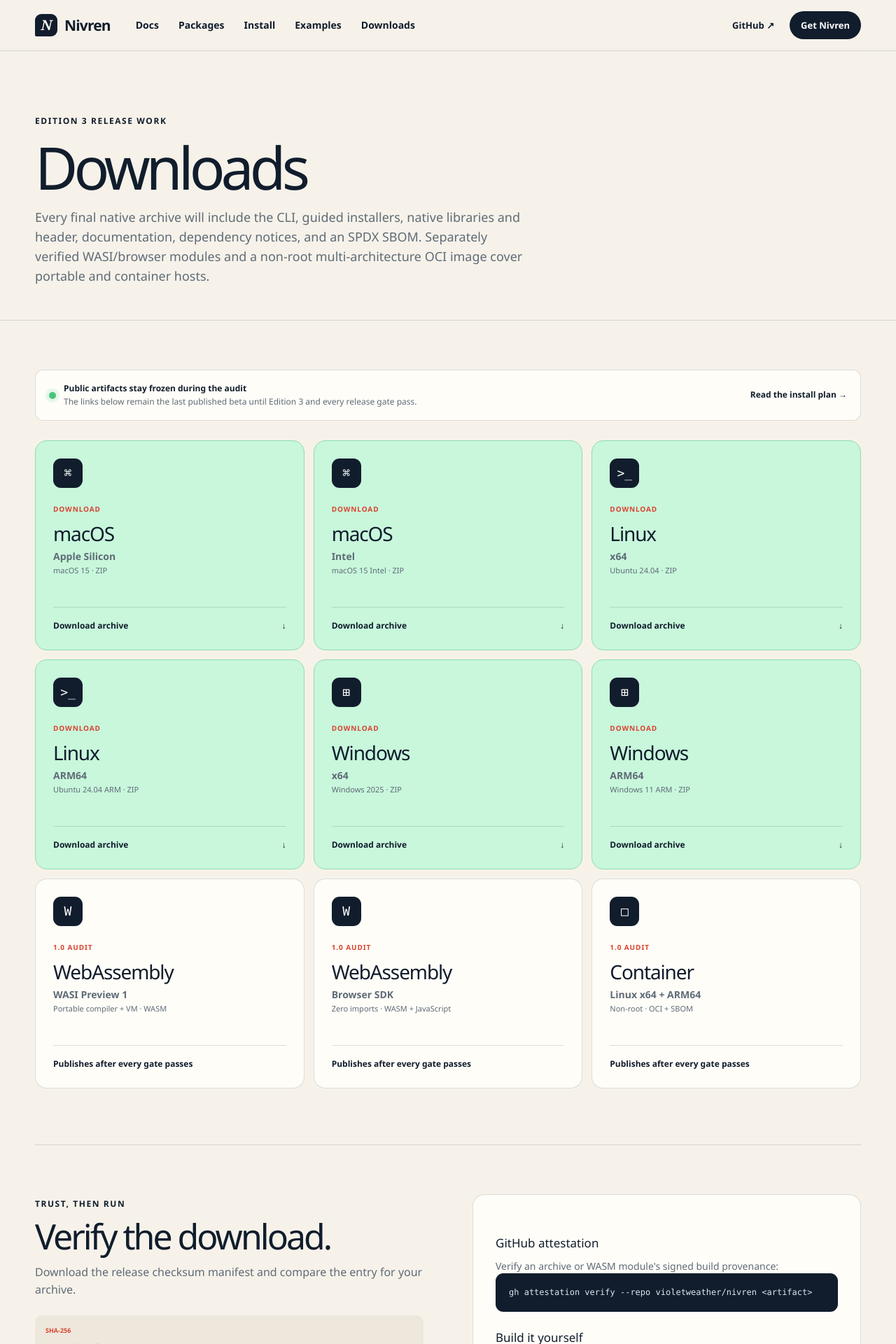
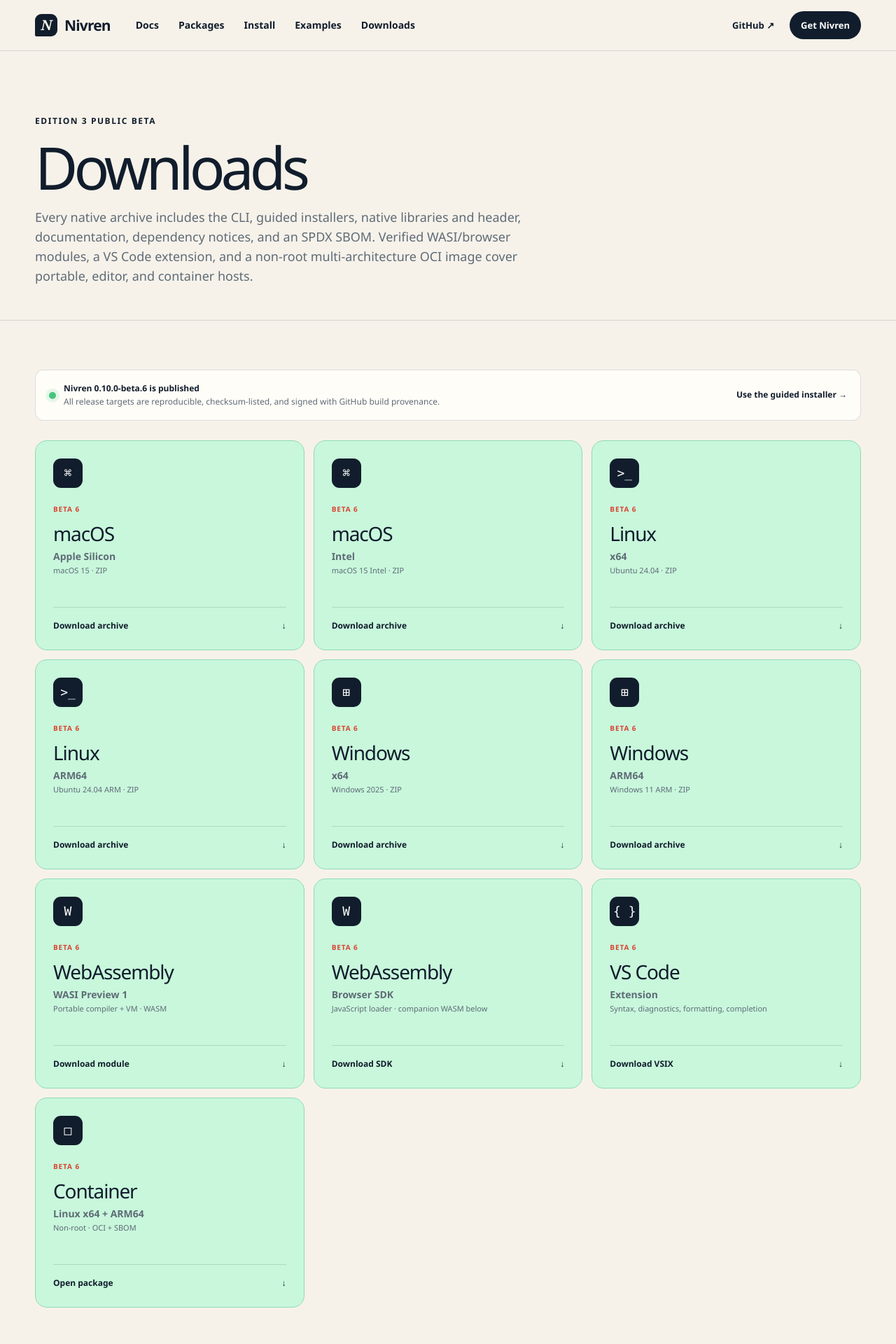
Before and after one commit to violetweather/nivren-site, a Next.js app: page /downloads in a window 1280 px wide. Shown: the top 1920 px of the page at 70% size. Built offline with nearby package versions, Linux system fonts and the light colour scheme.

Commit message:
Publish beta download experience (#3)
Co-authored-by: Willow S <cakemac@Willows-MacBook-Air.local>

```diff
--- a/app/components/SiteFooter.tsx
+++ b/app/components/SiteFooter.tsx
@@ -7,7 +7,7 @@
         <div className="footer-brand">
           <Link className="brand inverse" href="/"><span className="brand-mark">N</span><span>Nivren</span></Link>
           <p>Code that reads like intent.</p>
-          <span className="beta-note">0.10.0-beta.6 · Edition 3 development</span>
+          <span className="beta-note">0.10.0-beta.6 · Edition 3 public beta</span>
         </div>
         <div><h3>Learn</h3><Link href="/docs">Documentation</Link><Link href="/packages">Packages</Link><Link href="/install">Installation</Link><Link href="/examples">Examples</Link></div>
         <div><h3>Project</h3><Link href="/downloads">Downloads</Link><a href="https://github.com/violetweather/nivren">GitHub</a><a href="https://github.com/violetweather/nivren/blob/main/ROADMAP.md">Roadmap</a></div>
--- a/app/docs/page.tsx
+++ b/app/docs/page.tsx
@@ -14,7 +14,7 @@
           <span className="kicker">Edition 3 guide</span>
           <h1>Documentation</h1>
           <p>A detailed, searchable guide to syntax, typed failure, projects, package authoring, capabilities, I/O, concurrency, native boundaries, deployment targets, and the complete toolchain.</p>
-          <div className="page-hero-meta"><span className="meta-pill">23 detailed guides</span><span className="meta-pill">Edition 3 working draft</span><span className="meta-pill">Copyable examples</span><span className="meta-pill">15 black-box vectors</span></div>
+          <div className="page-hero-meta"><span className="meta-pill">23 detailed guides</span><span className="meta-pill">Edition 3 public beta</span><span className="meta-pill">Copyable examples</span><span className="meta-pill">17 black-box vectors</span></div>
         </div>
       </section>
       <DocsExplorer />
--- a/app/downloads/page.tsx
+++ b/app/downloads/page.tsx
@@ -4,30 +4,31 @@
 export const metadata: Metadata = { title: "Downloads", description: "Download Nivren binaries and verify release integrity." };
 
 const builds = [
-  { platform: "macOS", arch: "Apple Silicon", icon: "⌘", state: "Download", href: "https://github.com/violetweather/nivren/releases/download/v0.10.0-beta.6/nivren-v0.10.0-beta.6-macos-arm64.zip", detail: "macOS 15 · ZIP" },
-  { platform: "macOS", arch: "Intel", icon: "⌘", state: "Download", href: "https://github.com/violetweather/nivren/releases/download/v0.10.0-beta.6/nivren-v0.10.0-beta.6-macos-x64.zip", detail: "macOS 15 Intel · ZIP" },
-  { platform: "Linux", arch: "x64", icon: ">_", state: "Download", href: "https://github.com/violetweather/nivren/releases/download/v0.10.0-beta.6/nivren-v0.10.0-beta.6-linux-x64.zip", detail: "Ubuntu 24.04 · ZIP" },
-  { platform: "Linux", arch: "ARM64", icon: ">_", state: "Download", href: "https://github.com/violetweather/nivren/releases/download/v0.10.0-beta.6/nivren-v0.10.0-beta.6-linux-arm64.zip", detail: "Ubuntu 24.04 ARM · ZIP" },
-  { platform: "Windows", arch: "x64", icon: "⊞", state: "Download", href: "https://github.com/violetweather/nivren/releases/download/v0.10.0-beta.6/nivren-v0.10.0-beta.6-windows-x64.zip", detail: "Windows 2025 · ZIP" },
-  { platform: "Windows", arch: "ARM64", icon: "⊞", state: "Download", href: "https://github.com/violetweather/nivren/releases/download/v0.10.0-beta.6/nivren-v0.10.0-beta.6-windows-arm64.zip", detail: "Windows 11 ARM · ZIP" },
-  { platform: "WebAssembly", arch: "WASI Preview 1", icon: "W", state: "1.0 audit", href: "", detail: "Portable compiler + VM · WASM" },
-  { platform: "WebAssembly", arch: "Browser SDK", icon: "W", state: "1.0 audit", href: "", detail: "Zero imports · WASM + JavaScript" },
-  { platform: "Container", arch: "Linux x64 + ARM64", icon: "□", state: "1.0 audit", href: "", detail: "Non-root · OCI + SBOM" },
+  { platform: "macOS", arch: "Apple Silicon", icon: "⌘", state: "Beta 6", href: "https://github.com/violetweather/nivren/releases/download/v0.10.0-beta.6/nivren-v0.10.0-beta.6-macos-arm64.zip", action: "Download archive", detail: "macOS 15 · ZIP" },
+  { platform: "macOS", arch: "Intel", icon: "⌘", state: "Beta 6", href: "https://github.com/violetweather/nivren/releases/download/v0.10.0-beta.6/nivren-v0.10.0-beta.6-macos-x64.zip", action: "Download archive", detail: "macOS 15 Intel · ZIP" },
+  { platform: "Linux", arch: "x64", icon: ">_", state: "Beta 6", href: "https://github.com/violetweather/nivren/releases/download/v0.10.0-beta.6/nivren-v0.10.0-beta.6-linux-x64.zip", action: "Download archive", detail: "Ubuntu 24.04 · ZIP" },
+  { platform: "Linux", arch: "ARM64", icon: ">_", state: "Beta 6", href: "https://github.com/violetweather/nivren/releases/download/v0.10.0-beta.6/nivren-v0.10.0-beta.6-linux-arm64.zip", action: "Download archive", detail: "Ubuntu 24.04 ARM · ZIP" },
+  { platform: "Windows", arch: "x64", icon: "⊞", state: "Beta 6", href: "https://github.com/violetweather/nivren/releases/download/v0.10.0-beta.6/nivren-v0.10.0-beta.6-windows-x64.zip", action: "Download archive", detail: "Windows 2025 · ZIP" },
+  { platform: "Windows", arch: "ARM64", icon: "⊞", state: "Beta 6", href: "https://github.com/violetweather/nivren/releases/download/v0.10.0-beta.6/nivren-v0.10.0-beta.6-windows-arm64.zip", action: "Download archive", detail: "Windows 11 ARM · ZIP" },
+  { platform: "WebAssembly", arch: "WASI Preview 1", icon: "W", state: "Beta 6", href: "https://github.com/violetweather/nivren/releases/download/v0.10.0-beta.6/nivren-v0.10.0-beta.6-wasm32-wasip1.wasm", action: "Download module", detail: "Portable compiler + VM · WASM" },
+  { platform: "WebAssembly", arch: "Browser SDK", icon: "W", state: "Beta 6", href: "https://github.com/violetweather/nivren/releases/download/v0.10.0-beta.6/nivren-v0.10.0-beta.6-browser.mjs", action: "Download SDK", detail: "JavaScript loader · companion WASM below" },
+  { platform: "VS Code", arch: "Extension", icon: "{ }", state: "Beta 6", href: "https://github.com/violetweather/nivren/releases/download/v0.10.0-beta.6/nivren-0.10.0-beta.6.vsix", action: "Download VSIX", detail: "Syntax, diagnostics, formatting, completion" },
+  { platform: "Container", arch: "Linux x64 + ARM64", icon: "□", state: "Beta 6", href: "https://github.com/violetweather/nivren/pkgs/container/nivren", action: "Open package", detail: "Non-root · OCI + SBOM" },
 ];
 
 export default function DownloadsPage() {
   return <>
-    <section className="page-hero compact"><div className="shell"><span className="kicker">Edition 3 release work</span><h1>Downloads</h1><p>Every final native archive will include the CLI, guided installers, native libraries and header, documentation, dependency notices, and an SPDX SBOM. Separately verified WASI/browser modules and a non-root multi-architecture OCI image cover portable and container hosts.</p></div></section>
+    <section className="page-hero compact"><div className="shell"><span className="kicker">Edition 3 public beta</span><h1>Downloads</h1><p>Every native archive includes the CLI, guided installers, native libraries and header, documentation, dependency notices, and an SPDX SBOM. Verified WASI/browser modules, a VS Code extension, and a non-root multi-architecture OCI image cover portable, editor, and container hosts.</p></div></section>
     <div className="shell content-shell">
-      <div className="release-line"><div><span className="release-dot" /><div><strong>Public artifacts stay frozen during the audit</strong><span>The links below remain the last published beta until Edition 3 and every release gate pass.</span></div></div><Link href="/install">Read the install plan →</Link></div>
+      <div className="release-line"><div><span className="release-dot" /><div><strong>Nivren 0.10.0-beta.6 is published</strong><span>All release targets are reproducible, checksum-listed, and signed with GitHub build provenance.</span></div></div><Link href="/install">Use the guided installer →</Link></div>
       <div className="download-grid">
         {builds.map(build => <article className={`download-card ${build.href ? "available" : "pending"}`} key={`${build.platform}-${build.arch}`}>
           <div className="platform-icon">{build.icon}</div><span className="download-state">{build.state}</span><h2>{build.platform}</h2><h3>{build.arch}</h3><p>{build.detail}</p>
-          {build.href ? <a className="download-action" href={build.href}>Download archive <span>↓</span></a> : <span className="download-action">Publishes after every gate passes</span>}
+          <a className="download-action" href={build.href}>{build.action} <span>↓</span></a>
         </article>)}
       </div>
       <section className="verify-section">
-        <div><span className="kicker">Trust, then run</span><h2>Verify the download.</h2><p>Download the release checksum manifest and compare the entry for your archive.</p><div className="digest"><span>SHA-256</span><a href="https://github.com/violetweather/nivren/releases/download/v0.10.0-beta.6/SHA256SUMS">Download SHA256SUMS ↗</a></div></div>
+        <div><span className="kicker">Trust, then run</span><h2>Verify the download.</h2><p>Download the release checksum manifest and compare the entry for your artifact. Browser users need both the <a href="https://github.com/violetweather/nivren/releases/download/v0.10.0-beta.6/nivren-v0.10.0-beta.6-browser.mjs">JavaScript SDK</a> and its <a href="https://github.com/violetweather/nivren/releases/download/v0.10.0-beta.6/nivren-v0.10.0-beta.6-browser.wasm">browser module</a>.</p><div className="digest"><span>SHA-256</span><a href="https://github.com/violetweather/nivren/releases/download/v0.10.0-beta.6/SHA256SUMS">Download SHA256SUMS ↗</a></div></div>
         <div className="prose-card"><h3>GitHub attestation</h3><p>Verify an archive or WASM module&apos;s signed build provenance:</p><pre><code>gh attestation verify --repo violetweather/nivren &lt;artifact&gt;</code></pre><h3>Build it yourself</h3><pre><code>{`git clone https://github.com/violetweather/nivren.git
 cd nivren
 cargo build --release --locked`}</code></pre><Link href="/install">Full installation guide →</Link></div>
--- a/app/install/InstallChooser.tsx
+++ b/app/install/InstallChooser.tsx
@@ -14,7 +14,7 @@
   windows: { label: "Windows", available: "Guided installer · x64 and ARM64", commands: `Invoke-WebRequest https://raw.githubusercontent.com/violetweather/nivren/main/install/install.ps1 -OutFile install.ps1
 Set-ExecutionPolicy -Scope Process Bypass
 .\\install.ps1`, note: "The installer verifies the archive, retains its native SDK and SBOM, and offers to update your user PATH and install the VS Code extension." },
-  source: { label: "From source", available: "Rust 1.85+", commands: `git clone https://github.com/violetweather/nivren.git
+  source: { label: "From source", available: "Rust 1.88+", commands: `git clone https://github.com/violetweather/nivren.git
 cd nivren
 cargo test --workspace --all-targets --locked
 cargo build --release --workspace --locked
--- a/app/install/page.tsx
+++ b/app/install/page.tsx
@@ -8,7 +8,7 @@
   return <>
     <section className="page-hero compact"><div className="shell"><span className="kicker">Start building</span><h1>Install Nivren</h1><p>Use the guided installer to detect your system, verify Nivren, configure PATH, optionally add VS Code support, and safely uninstall only roots carrying Nivren&apos;s ownership marker.</p></div></section>
     <div className="shell content-shell install-content">
-      <div className="notice"><span className="notice-mark">!</span><div><strong>Publication is held for the complete audit</strong>The guided flow below is the release design. Existing public links remain on the last published build until Edition 3, its docs, and every release gate pass together.</div></div>
+      <div className="notice"><span className="notice-mark">✓</span><div><strong>The Edition 3 beta is ready</strong>The guided installer downloads the correct 0.10.0-beta.6 archive, checks its SHA-256 digest, and can configure PATH and VS Code for you.</div></div>
       <InstallChooser />
       <section className="next-steps">
         <div><span className="step-label">Next</span><h2>Write something small.</h2><p>Follow the quickstart to check and run a complete first program, then turn it into a project.</p><Link className="button primary" href="/docs">Open quickstart →</Link></div>
--- a/app/page.tsx
+++ b/app/page.tsx
@@ -109,7 +109,7 @@
       <section className="cta-wrap shell">
         <div className="cta-panel">
           <div>
-            <span className="kicker light">Edition 3 · local release candidate work</span>
+            <span className="kicker light">Edition 3 · public beta</span>
             <h2>Make the next program<br />feel obvious.</h2>
           </div>
           <div className="cta-actions">
```
Also changed, not shown: app/docs/DocsExplorer.tsx (+5 -2 lines), 1 other file (tests, documents, lock files or other folders).
